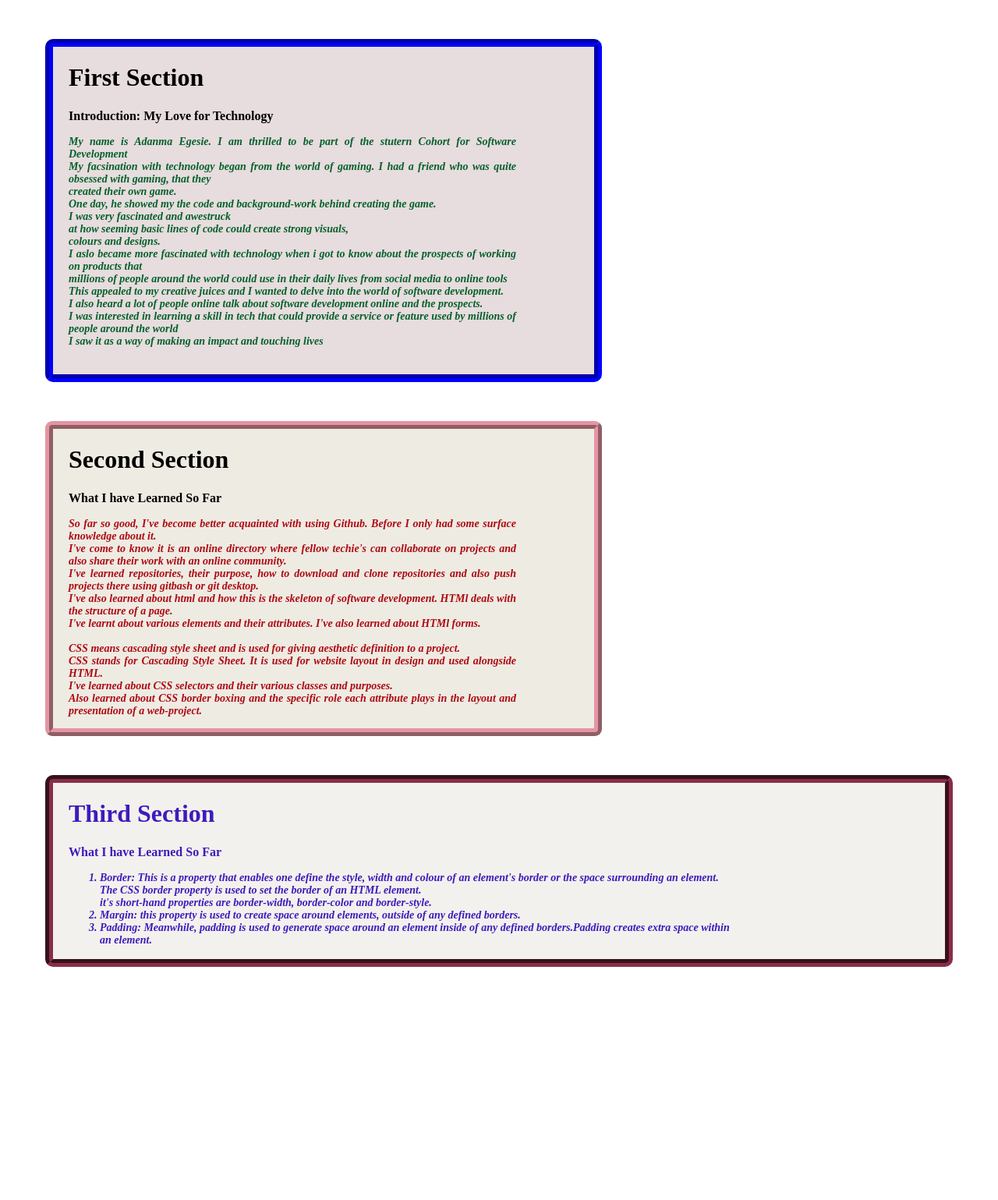
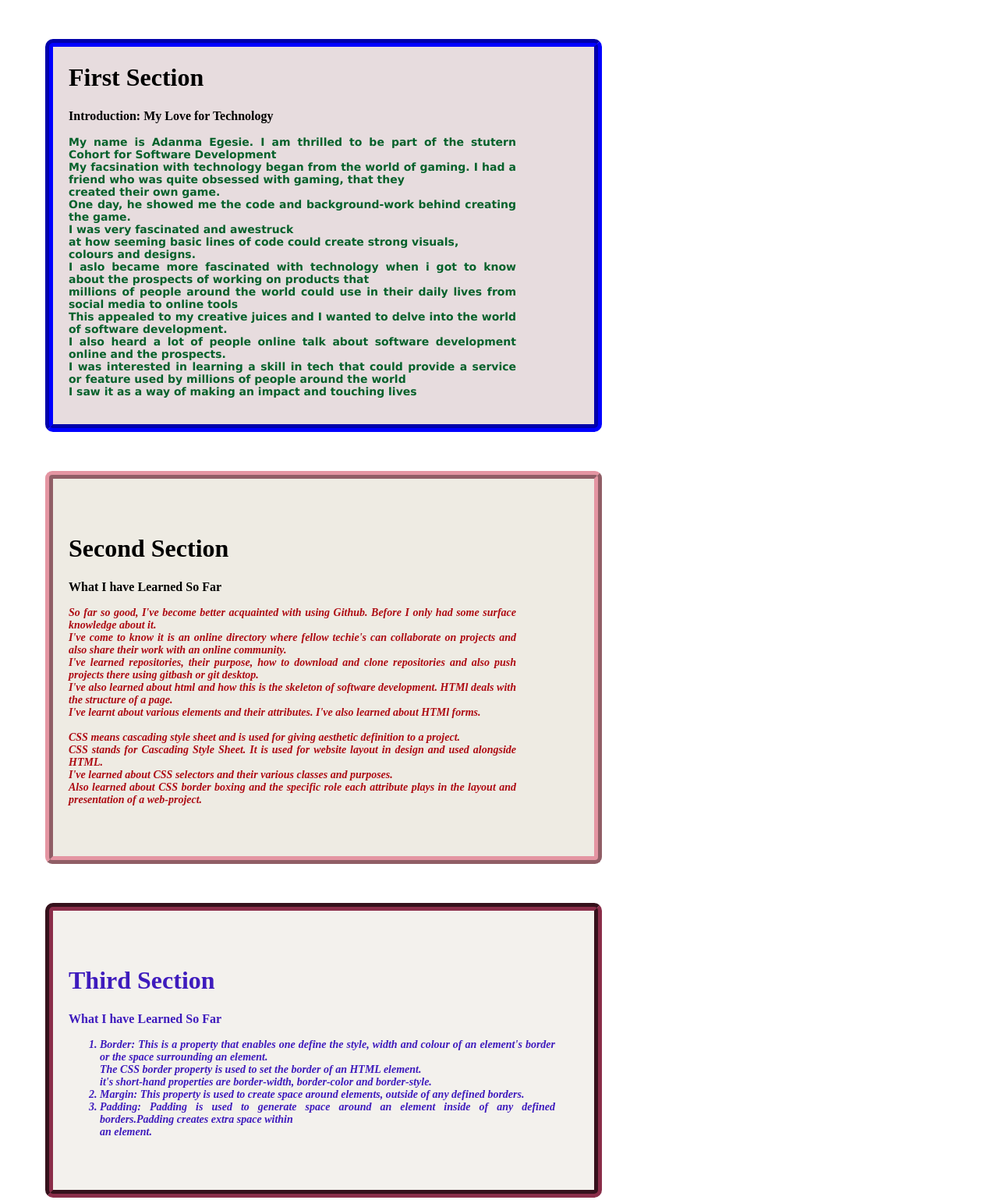
Before and after one commit to Addycodecookie/Adanma-Git-Project, a plain HTML site: page Stutern Assignment.html in a window 1280 px wide. Shown: the whole page at 78% size. Before the commit the page ends 1290 px from the top, so only its background shows below. Drawn offline with Linux system fonts and the light colour scheme.

Commit message:
me and tech

```diff
--- a/Stutern Assignment.html
+++ b/Stutern Assignment.html
@@ -13,9 +13,9 @@
     <div class="Section-one">
         <h1><b>First Section </b></h1>
         <p style="font-style:Comic Sans; font-weight: 900; ">Introduction: My Love for Technology</p>
-        <p style="color:rgb(5, 97, 43); font-style:italic; text-align:justify; font-size: 14px;" >My name is Adanma Egesie. I am thrilled to be part of the stutern Cohort for Software Development <br>
+        <p style="color:rgb(5, 97, 43); font-family: 'Lucida Sans', 'Lucida Sans Regular', 'Lucida Grande', 'Lucida Sans Unicode', Geneva, Verdana, sans-serif; text-align:justify; font-size: 14px;" >My name is Adanma Egesie. I am thrilled to be part of the stutern Cohort for Software Development <br>
         My facsination with technology began from the world of gaming. I had a friend who was quite obsessed with gaming, that they <br>
-    created their own game. <br> One day, he showed my the code and background-work behind creating the game. <br>I was very fascinated and awestruck <br> at how seeming basic lines of code could create strong visuals,  <br> colours and designs. <br> I aslo became more fascinated with technology when i got to know about the prospects of working on products that <br> millions of people around the world could use in their daily lives from social media to online tools
+    created their own game. <br> One day, he showed me the code and background-work behind creating the game. <br>I was very fascinated and awestruck <br> at how seeming basic lines of code could create strong visuals,  <br> colours and designs. <br> I aslo became more fascinated with technology when i got to know about the prospects of working on products that <br> millions of people around the world could use in their daily lives from social media to online tools
     <br> This appealed to my creative juices and I wanted to delve into the world of software development. <br>
     I also heard a lot of people online talk about software development online and the prospects. <br>
     I was interested in learning a skill in tech that could provide a service or feature used by millions of people around the world <br>I saw it as a way of making an impact and touching lives </p>
@@ -39,15 +39,15 @@
     <div class="Section-Three">
         <h1><b>Third Section</b></h1>
         <p style="font-style:Comic Sans; font-weight: 900; ">What I have Learned So Far</p>
-        <p style="color:rgb(23, 57, 172); font-style:italic; text-align:justify; font-size: 14px;" >
+        <p style="color:rgb(23, 57, 172); font-family:Tahoma; text-align:justify; font-size: 14px;" >
         <ol style="font-style:italic; text-align:justify; font-size:14px;">
 
             <li> Border: This is a property that enables one define the style, width and colour of an element's border or the space surrounding an element.<br> The CSS border property is used to set the border of an HTML element.<br>
             it's short-hand properties are border-width, border-color and border-style.</li>
 
-            <li> Margin: this property is used to create space around elements, outside of any defined borders. </li>
+            <li> Margin: This property is used to create space around elements, outside of any defined borders. </li>
 
-            <li>Padding: Meanwhile, padding is used to generate space around an element inside of any defined borders.Padding creates extra space <b>within</b> <br> an element. </li>
+            <li>Padding: Padding is used to generate space around an element inside of any defined borders.Padding creates extra space <b>within</b> <br> an element. </li>
         </ol>
     </p>
     </div>
--- a/stuternassognment.css
+++ b/stuternassognment.css
@@ -16,6 +16,7 @@
 .Section-Two {
     margin: 50px;
     margin-right: 500px;
+    padding: 50px;
     padding-right: 100px;
     padding-left:20px;
     border-bottom: 100px;
@@ -30,9 +31,10 @@
 }
 
 .Section-Three {
-    margin:50px;1
+    margin:50px;
     margin-right: 500px;
     padding-right: 100px;
+    padding: 50px;
     padding-left:20px;
     border-bottom: 100px;
     border-width:  10px;
@@ -43,6 +45,7 @@
     font-weight: 700 ;
     font-style: normal;
     color: rgb(62, 27, 189);
+    text-shadow: 2rem;
 }
 
 *{
```
